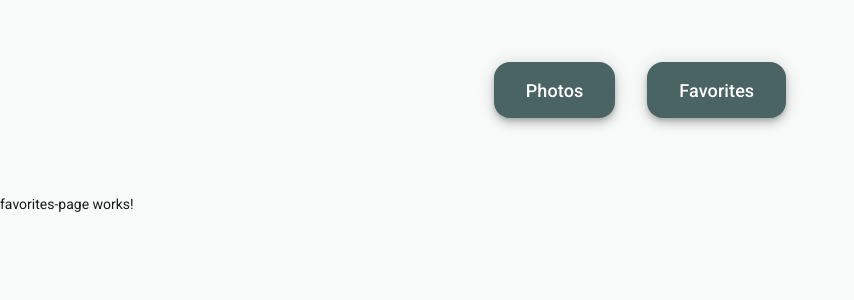
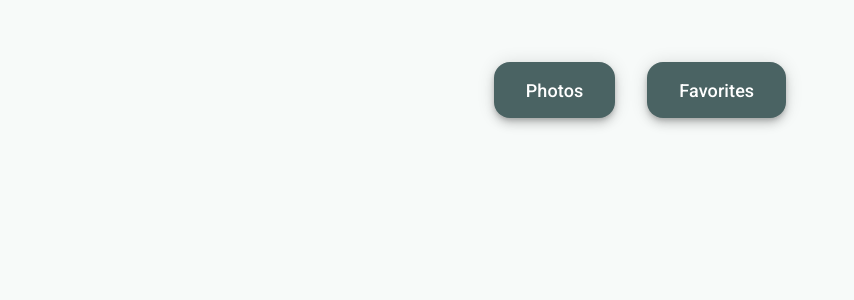
Before and after one commit to mateuszhadrian/xm-gallery-template, an Angular app: page /favorites in a window 1280 px wide. Shown: the top 300 px of the page, without its empty margins (0-854 px from the left). Built offline with nearby package versions, Linux system fonts and the light colour scheme.

Commit message:
feat(favorites-page): list favorite photos

```diff
--- a/src/app/components/favorites-page/favorites-page.html
+++ b/src/app/components/favorites-page/favorites-page.html
@@ -1 +1 @@
-<p>favorites-page works!</p>
+<app-photo-grid [photos]="favorites.favorites()" [infiniteScroll]="false" />
--- a/src/app/components/favorites-page/favorites-page.scss
+++ b/src/app/components/favorites-page/favorites-page.scss
@@ -0,0 +1,3 @@
+:host {
+  display: block;
+}
--- a/src/app/components/favorites-page/favorites-page.ts
+++ b/src/app/components/favorites-page/favorites-page.ts
@@ -1,9 +1,13 @@
-import { Component } from '@angular/core';
+import { Component, inject } from '@angular/core';
+import { FavoritesService } from '../../services/favorites/favorites.service';
+import { PhotoGrid } from '../photo-grid/photo-grid';
 
 @Component({
   selector: 'app-favorites-page',
-  imports: [],
+  imports: [PhotoGrid],
   templateUrl: './favorites-page.html',
   styleUrl: './favorites-page.scss',
 })
-export class FavoritesPage {}
+export class FavoritesPage {
+  readonly favorites = inject(FavoritesService);
+}
```
Also changed, not shown: 1 other file (tests, documents, lock files or other folders).
